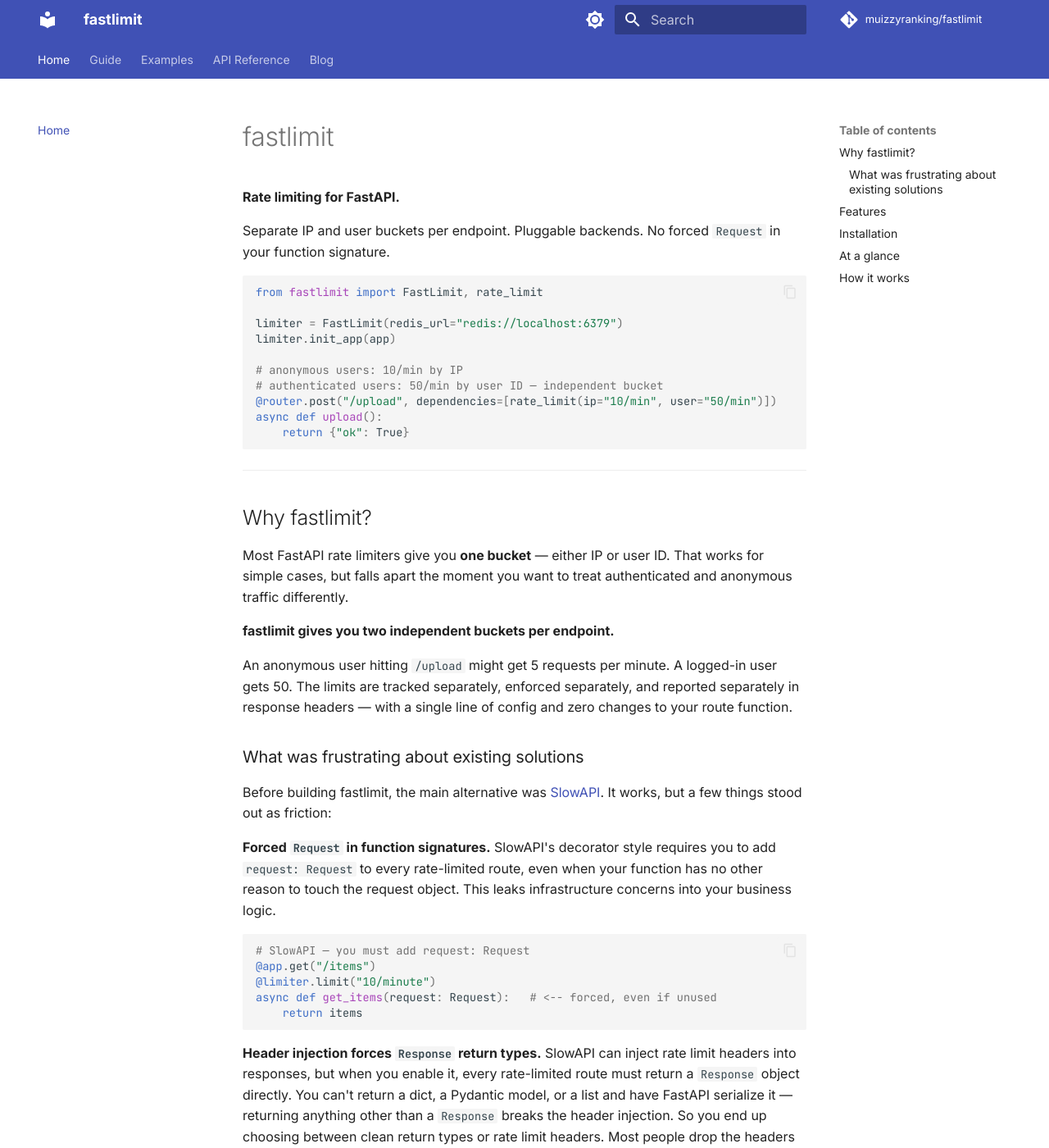
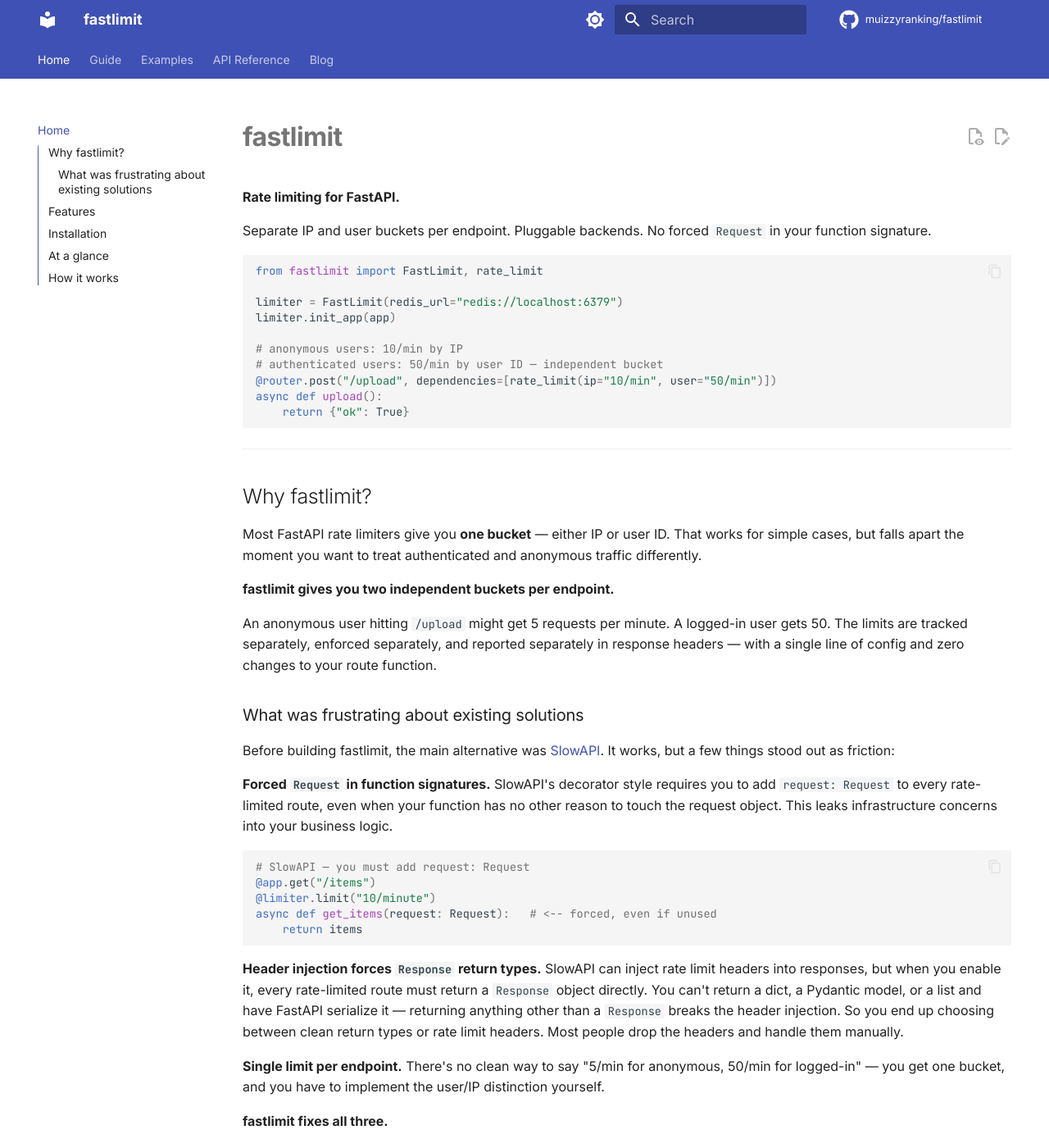
Before and after one commit to Muizzyranking/fastlimit, an MkDocs documentation site: the page built from docs/index.md, in a window 1280 px wide and 1400 px high. Shown: the whole window at 82% size. Built offline with MkDocs 1.6.1 and Material for MkDocs 9.7.7, drawn with Linux system fonts in a browser that asks for light colours; comment, search, counter and statistics services are not loaded; some of the changed text lies outside the part shown.

Commit message:
style: bueatify docs page

```diff
--- /dev/null
+++ b/docs/stylesheets/extra.css
@@ -0,0 +1,23 @@
+.md-typeset h1 {
+  font-weight: 700;
+  letter-spacing: -0.02em;
+}
+
+.md-typeset code {
+  font-variant-ligatures: none;
+}
+
+/* Custom admonition colors */
+.md-typeset .admonition.fastlimit,
+.md-typeset details.fastlimit {
+  border-color: #6366f1;
+}
+.md-typeset .fastlimit > .admonition-title,
+.md-typeset .fastlimit > summary {
+  background-color: rgba(99, 102, 241, 0.1);
+}
+.md-typeset .fastlimit > .admonition-title::before,
+.md-typeset .fastlimit > summary::before {
+  color: #6366f1;
+  content: "⚡";
+}
--- a/mkdocs.yml
+++ b/mkdocs.yml
@@ -3,18 +3,19 @@
 site_url: https://muizzyranking.github.io/fastlimit
 repo_url: https://github.com/muizzyranking/fastlimit
 repo_name: muizzyranking/fastlimit
-edit_uri: edit/main/docs/
 
 theme:
   name: material
   palette:
-    - scheme: default
+    - media: "(prefers-color-scheme: light)"
+      scheme: default
       primary: indigo
       accent: indigo
       toggle:
         icon: material/brightness-7
         name: Switch to dark mode
-    - scheme: slate
+    - media: "(prefers-color-scheme: dark)"
+      scheme: slate
       primary: indigo
       accent: indigo
       toggle:
@@ -23,19 +24,28 @@
   font:
     text: Inter
     code: JetBrains Mono
+  icon:
+    repo: fontawesome/brands/github
   features:
     - navigation.tabs
     - navigation.sections
     - navigation.top
     - navigation.footer
+    - navigation.indexes
     - search.highlight
     - search.suggest
+    - search.share
     - content.code.copy
     - content.code.annotate
+    - content.action.edit
+    - content.action.view
     - toc.follow
+    - toc.integrate
 
 plugins:
   - search
+  - minify:
+      minify_html: true
   - mkdocstrings:
       handlers:
         python:
@@ -46,8 +56,12 @@
             show_symbol_type_heading: true
             show_symbol_type_toc: true
             docstring_style: google
-            merge_init_into_class: true
+            merge_init_into_class: false
             show_signature_annotations: true
+            separate_signature: true
+            signature_crossrefs: true
+          inventories:
+            - https://docs.python.org/3/objects.inv
 
 markdown_extensions:
   - admonition
@@ -59,31 +73,36 @@
   - pymdownx.superfences
   - pymdownx.tabbed:
       alternate_style: true
+  - pymdownx.keys
+  - pymdownx.emoji:
+      emoji_index: !!python/name:material.extensions.emoji.twemoji
+      emoji_generator: !!python/name:material.extensions.emoji.to_svg
   - pymdownx.details
   - attr_list
   - md_in_html
   - toc:
       permalink: true
+      permalink_title: Anchor link to this section
 
 nav:
   - Home: index.md
   - Guide:
-    - Quickstart: guide/quickstart.md
-    - Rules & Rate Strings: guide/rules.md
-    - Backends: guide/backends.md
-    - Algorithms: guide/algorithms.md
-    - Headers: guide/headers.md
-    - Advanced: guide/advanced.md
+      - Quickstart: guide/quickstart.md
+      - Rules & Rate Strings: guide/rules.md
+      - Backends: guide/backends.md
+      - Algorithms: guide/algorithms.md
+      - Headers: guide/headers.md
+      - Advanced: guide/advanced.md
   - Examples:
-    - Full App: guide/example.md
+      - Full App: guide/example.md
   - API Reference:
-    - FastLimit: api/fastlimit.md
-    - rate_limit & limit: api/rate_limit.md
-    - rule & Rules: api/rules.md
-    - Backends: api/backends.md
-    - Exceptions: api/exceptions.md
+      - FastLimit: api/fastlimit.md
+      - rate_limit & limit: api/rate_limit.md
+      - rule & Rules: api/rules.md
+      - Backends: api/backends.md
+      - Exceptions: api/exceptions.md
   - Blog:
-    - Why fastlimit: blog/motivation.md
+      - Why fastlimit: blog/motivation.md
 
 extra:
   social:
@@ -92,6 +111,10 @@
     - icon: fontawesome/brands/python
       link: https://pypi.org/project/fastlimit
     - icon: fontawesome/brands/x-twitter
-      link: https://pypi.org/project/fastlimit
+      link: https://x.com/muizzyranking
     - icon: fontawesome/brands/linkedin
-      link: https://pypi.org/project/fastlimit
+      link: https://linkedin.com/in/muizzyrankin
+  generator: false
+
+extra_css:
+  - stylesheets/extra.css
--- a/pyproject.toml
+++ b/pyproject.toml
@@ -1,6 +1,6 @@
 [project]
 name = "fastlimit"
-version = "0.1.0"
+version = "0.1.1"
 description = "Rate limiting for FastAPI with dual (IP/user) buckets."
 readme = "README.md"
 authors = [
@@ -43,6 +43,7 @@
     "mkdocs>=1.6.1",
     "mkdocs-autorefs>=1.4.4",
     "mkdocs-material>=9.7.6",
+    "mkdocs-minify-plugin>=0.8.0",
     "mkdocstrings[python]>=1.0.4",
     "mypy>=2.1.0",
     "pytest>=9.1.0",
```
